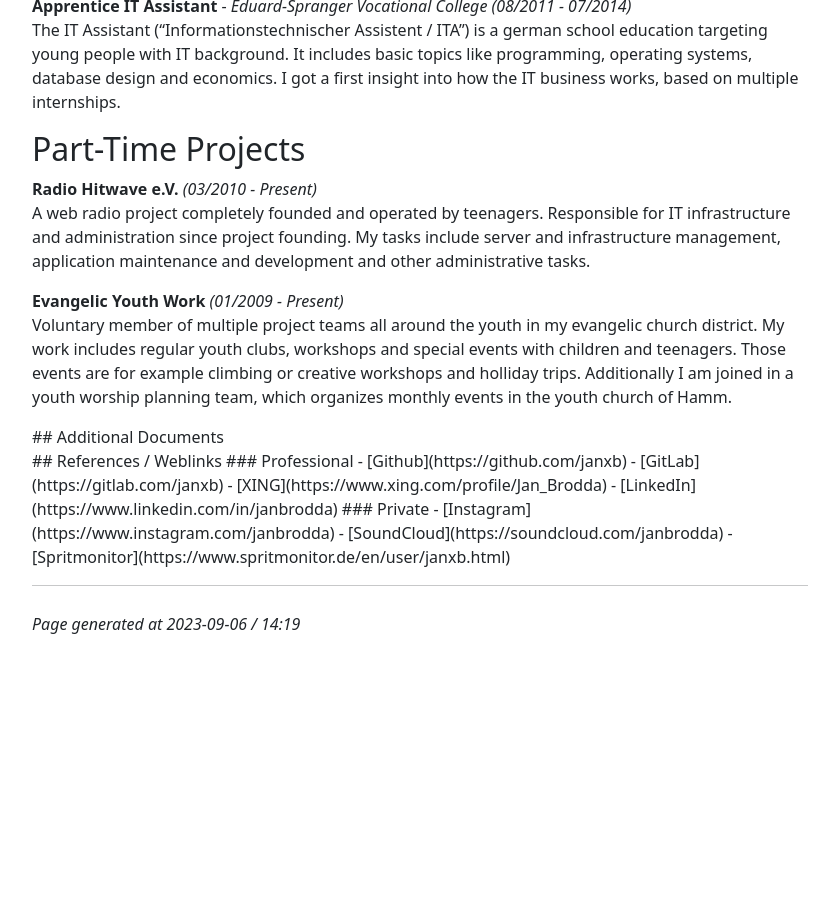
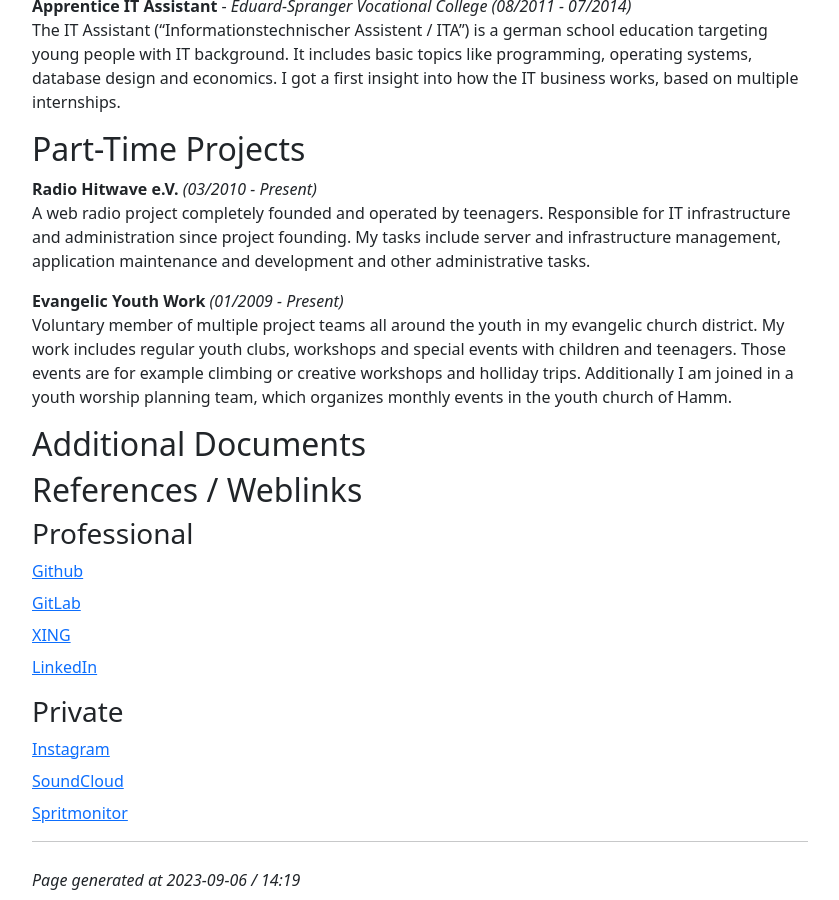
Before and after one commit to janxb/janxb.github.io, a Jekyll site: the page built from _pages/index.md, in a window 1280 px wide and 900 px high, scrolled down 1385 px. Shown: the whole window, without its empty margins (220-1059 px from the left). Built offline with Jekyll 4.4.1, drawn with Linux system fonts in a browser that asks for light colours; before the commit the page ends 2029 px from its top, so only the background shows below that.

Commit message:
layout changes

```diff
--- a/_pages/index.md
+++ b/_pages/index.md
@@ -50,15 +50,9 @@ A web radio project completely founded and operated by teenagers. Responsible fo
 **Evangelic Youth Work** _(01/2009 - Present)_<br>
 Voluntary member of multiple project teams all around the youth in my evangelic church district. My work includes regular youth clubs, workshops and special events with children and teenagers. Those events are for example climbing or creative workshops and holliday trips. Additionally I am joined in a youth worship planning team, which organizes monthly events in the youth church of Hamm.
 
-<section>
-
 ## Additional Documents
 
 {% include additional_documents.md %}
-
-</section>
-
-<section>
 
 ## References / Weblinks
 
@@ -74,5 +68,3 @@ Voluntary member of multiple project teams all around the youth in my evangelic
 - [Instagram](https://www.instagram.com/janbrodda)
 - [SoundCloud](https://soundcloud.com/janbrodda)
 - [Spritmonitor](https://www.spritmonitor.de/en/user/janxb.html)
-
-</section>
```
